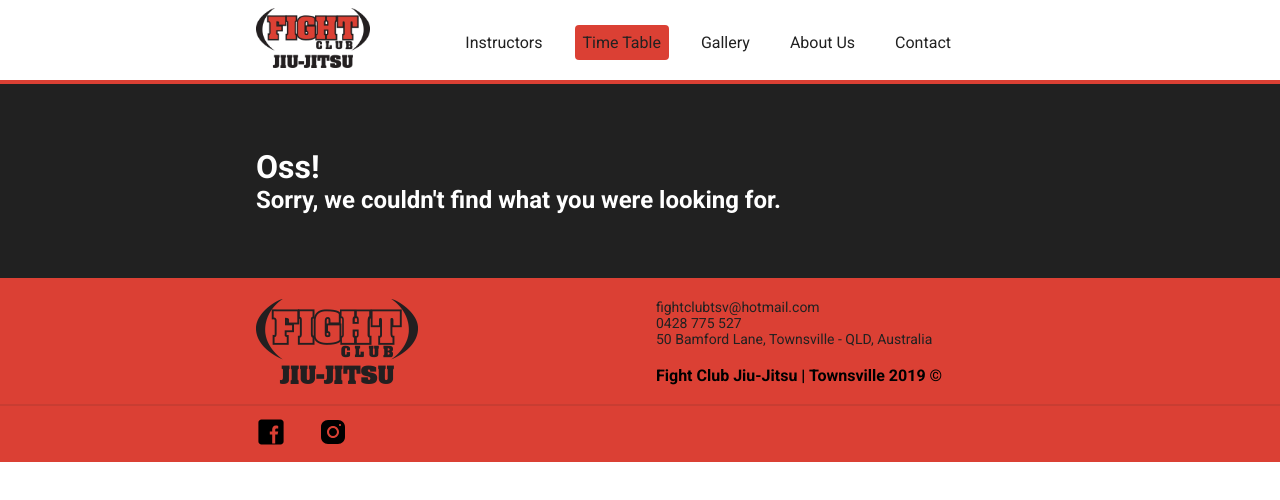
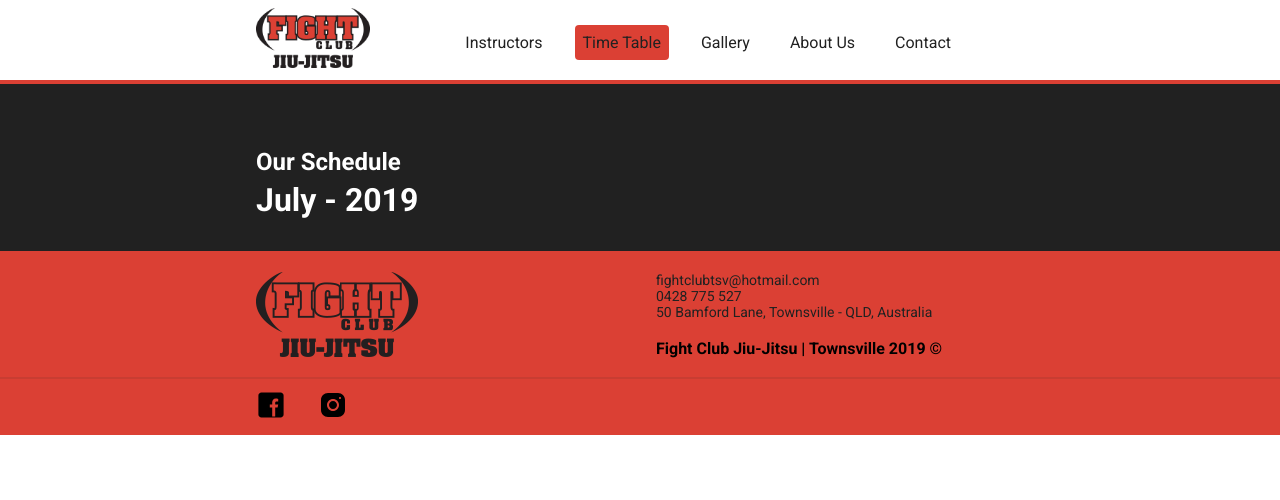
Before and after one commit to bmwadforth/fctsv, a React (Create React App) app: page / in a window 1280 px wide. Both pictures are taken after a click on the item "Time Table". Shown: the top 500 px of the page. Built offline with nearby package versions, Linux system fonts and the light colour scheme.

Commit message:
Beginning to add timetable logic

```diff
--- a/package.json
+++ b/package.json
@@ -4,6 +4,7 @@
   "private": true,
   "dependencies": {
     "axios": "^0.19.0",
+    "moment": "^2.24.0",
     "node-sass": "^4.12.0",
     "prop-types": "^15.7.2",
     "react": "^16.8.6",
--- a/src/App.js
+++ b/src/App.js
@@ -27,7 +27,7 @@
                     <Switch>
                         <Route exact path={CLIENT_ROUTES.HOME} component={Home}/>
                         <Route path={CLIENT_ROUTES.INSTRUCTORS} component={InstructorList}/>
-                        <Route path={CLIENT_ROUTES.TIME_TABLE} component={NotFound}/>
+                        <Route path={CLIENT_ROUTES.TIME_TABLE} component={TimeTable}/>
                         <Route path={CLIENT_ROUTES.GALLERY} component={NotFound}/>
                         <Route path={CLIENT_ROUTES.ABOUT} component={About}/>
                         <Route path={CLIENT_ROUTES.CONTACT} component={Contact}/>
--- a/src/Components/TimeTable/TimeTable.js
+++ b/src/Components/TimeTable/TimeTable.js
@@ -1,13 +1,51 @@
-import React from "react";
+import React, {useState} from "react";
 import Row from "../Util/Row";
 import Tile from "../Util/Tile";
+import TimeTableItem from "./TimeTableItem";
+import moment, { months } from "moment";
+
+const m = moment();
+const weekdays = ["Sun", "Mon", "Tue", "Wed", "Thu", "Fri", "Sat"];
+
+function buildCalendar(month, year){
+    const currentDay = m.date();
+    const currentMonth = m.month();
+    const currentYear = m.year();
+
+    //TODO: Load moment with month and year supplied (this way when a user clicks on prev/next month the calendar is built automatically)
+    const mLoaded = moment(`${month}-${currentDay}-${year}`, "MM-DD-YYYY");
+    const daysInMonth = mLoaded.daysInMonth();
+
+    console.log(mLoaded.day())
+
+    const calendarInstance = [];
+
+    for(let i = 0; i <= daysInMonth; i++){
+        //Push date object into calendarInstance so that react can map over calendar objects and populate timetable appropriately
+    }
+
+    console.log(calendarInstance);
+
+    return (
+        <div className="timetable">
+            <div className="timetable-heading">
+                <h1>{moment().format(`MMMM - YYYY`, month, year)}</h1>
+            </div>
+            <div className="timetable-schedule">
+                {}
+            </div>
+        </div>
+    )
+
+}
 
 export default function TimeTable(props){
+    const [date, setDate] = useState({month: m.month(), year: m.year()});
     return (
         <div className="time-table">
             <Row squeeze>
                 <Tile title="Our Schedule">
-
+                    {buildCalendar(date.month, date.year)}
                 </Tile>
             </Row>
         </div>
--- /dev/null
+++ b/src/Components/TimeTable/TimeTableItem.js
@@ -0,0 +1,22 @@
+import React from "react";
+import PropTypes from "prop-types";
+
+export default function TimeTableItem({schedule}){
+    return (
+        <div className="time-table-item">
+            <div className="time-table schedule">
+                {schedule.map((s, idx) =>  {
+                    return <p className={`time-table-demographic-${s.demographic}`}>{s.time} - {s.class}</p>
+                })}
+            </div>
+        </div>
+    )
+
+}
+
+TimeTableItem.propTypes = {
+    schedule: PropTypes.arrayOf(PropTypes.shape({
+        demographic: PropTypes.string.isRequired,
+        class: PropTypes.string.isRequired,
+        time: PropTypes.string.isRequired})).isRequired
+};
```
Also changed, not shown: 1 other file (tests, documents, lock files or other folders).
